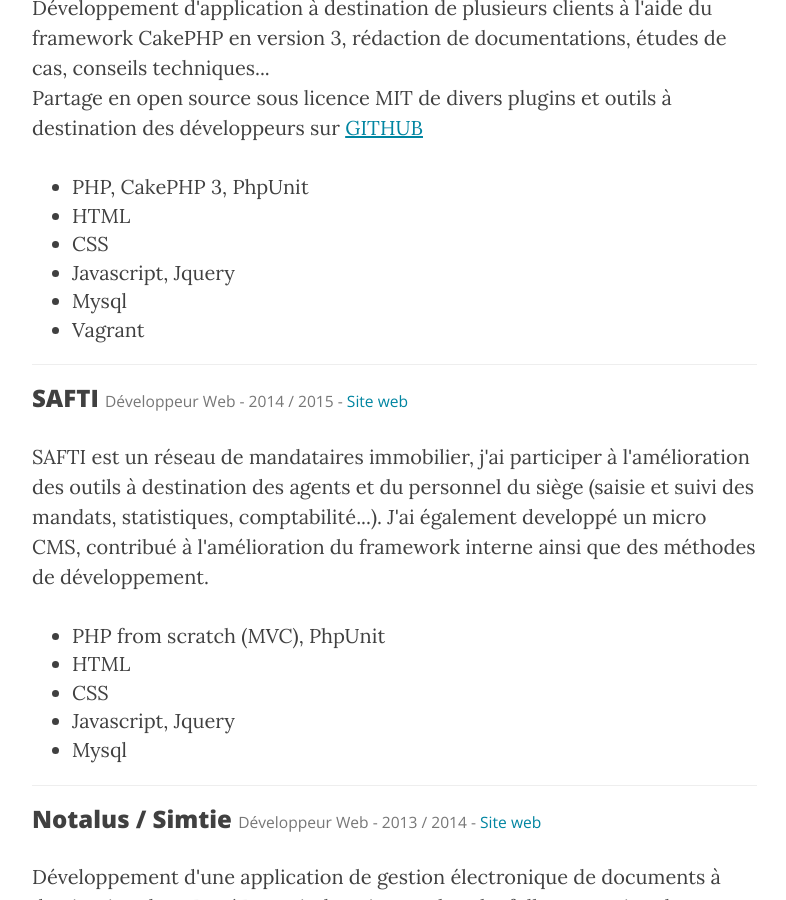
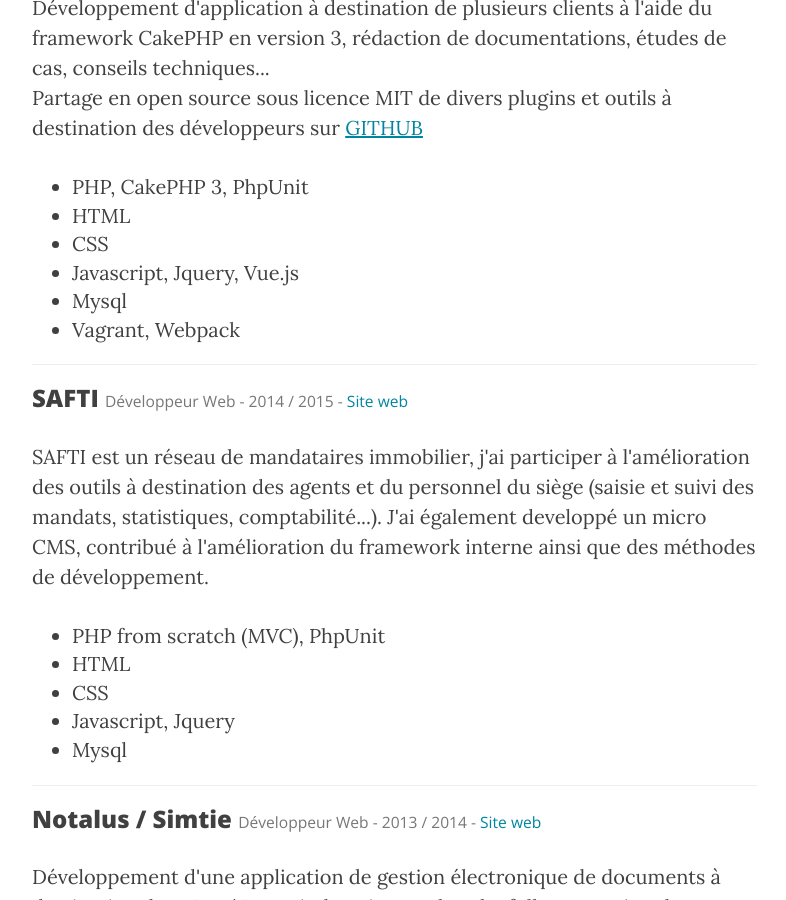
Before and after one commit to ozee31/ozee31.github.io, a Jekyll site: the page built from about.html, in a window 1280 px wide and 900 px high, scrolled down 1484 px. Shown: the whole window, without its empty margins (258-1044 px from the left). Built offline with Jekyll 4.4.1, drawn with Linux system fonts in a browser that asks for light colours; nearby versions of some CDN libraries.

Commit message:
fix article + about

````diff
--- a/_posts/2016-05-04-generer-des-pdf-avec-dompdf-et-cakephp.markdown
+++ b/_posts/2016-05-04-generer-des-pdf-avec-dompdf-et-cakephp.markdown
@@ -18,14 +18,13 @@
 - Server Apache
 - PHP en version 7 (la version minimale est la 5.4.16)
 - CakePHP en version 3.2 (la version minimale est la 3.0)
-- La librairie DomPDF en version 0.7 beta (la 0.6 n'utilise pas les namespaces)
+- La librairie DomPDF en version 0.7
 - Le plugin cakephp-dompdf en version 1.0
 
 ## Installation
 Pour installer la librairie ainsi que le plugin, rien de plus simple en utilisant composer
 
 ```SHELL
-    composer require dompdf/dompdf:0.7.x@beta
     composer require daoandco/cakephp-dompdf
 ```
 
--- a/about.html
+++ b/about.html
@@ -60,9 +60,9 @@
         <li>PHP, CakePHP 3, PhpUnit</li>
         <li>HTML</li>
         <li>CSS</li>
-        <li>Javascript, Jquery</li>
+        <li>Javascript, Jquery, Vue.js</li>
         <li>Mysql</li>
-        <li>Vagrant</li>
+        <li>Vagrant, Webpack</li>
     </ul>
 
     <hr>
````
